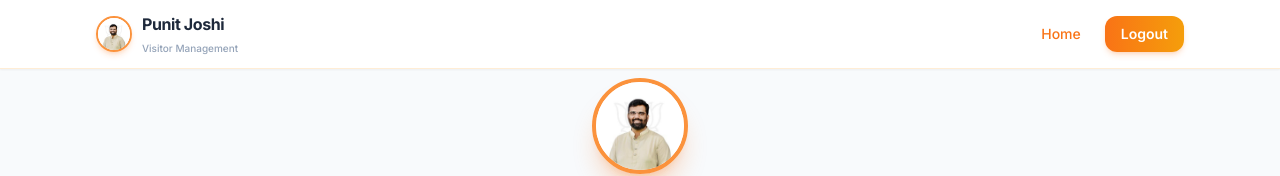
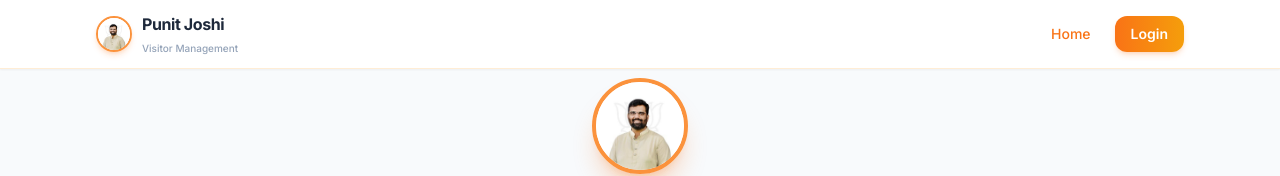
Before and after one commit to shakktii-ai/punit-visitor, a Next.js app: page / in a window 1280 px wide. Shown: the top 176 px of the page. Built offline with nearby package versions, Linux system fonts and the light colour scheme.

Commit message:
Update navbar.js

```diff
--- a/components/navbar.js
+++ b/components/navbar.js
@@ -74,12 +74,21 @@ const Navbar = () => {
               {item.label}
             </Link>
           ))}
+          {role ? (
             <button
               onClick={handleLogout}
               className="text-sm font-semibold px-4 py-2 rounded-xl bg-gradient-to-r from-orange-500 to-amber-500 text-white hover:from-orange-600 hover:to-amber-600 transition-all shadow-md shadow-orange-500/20"
             >
               Logout
             </button>
+          ) : (
+            <Link
+              href="/login"
+              className="text-sm font-semibold px-4 py-2 rounded-xl bg-gradient-to-r from-orange-500 to-amber-500 text-white hover:from-orange-600 hover:to-amber-600 transition-all shadow-md shadow-orange-500/20"
+            >
+              Login
+            </Link>
+          )}
         </div>
 
         {/* Mobile Hamburger */}
@@ -120,12 +129,21 @@ const Navbar = () => {
               {item.label}
             </Link>
           ))}
+          {role ? (
             <button
               onClick={handleLogout}
               className="w-full text-left py-2 text-sm font-semibold text-orange-500 hover:text-orange-600 transition-colors"
             >
               Logout
             </button>
+          ) : (
+            <Link
+              href="/login"
+              className="block w-full text-left py-2 text-sm font-semibold text-orange-500 hover:text-orange-600 transition-colors"
+            >
+              Login
+            </Link>
+          )}
         </div>
       )}
     </nav>
```
Lines whose indentation alone changed are shown as unchanged.
